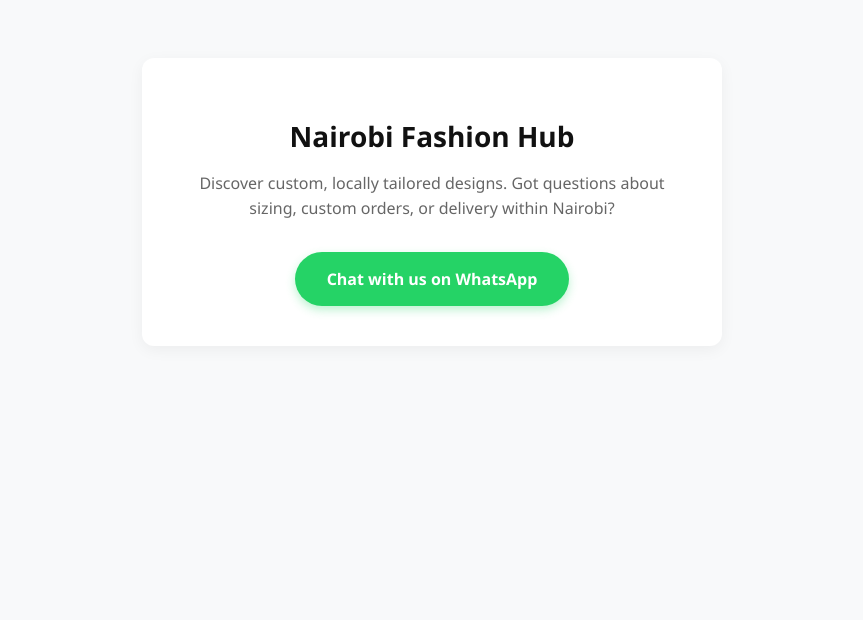
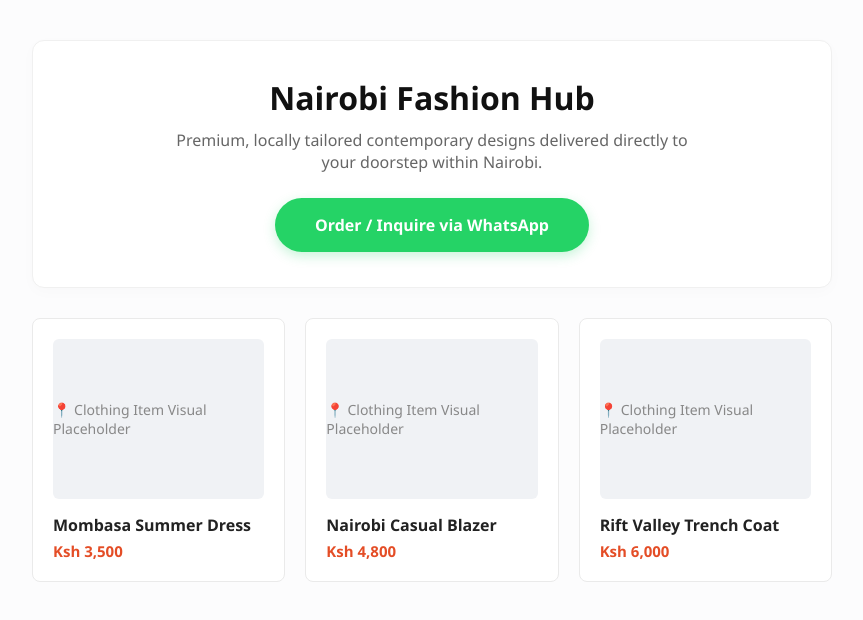
Before and after one commit to Linda-Nyakasi/Kenya-digital-marketing-analytics, a plain HTML site: page Index.html in a window 1280 px wide. Shown: the whole page, without its empty margins (208-1071 px from the left). Drawn offline with Linux system fonts and the light colour scheme.

Commit message:
Update Index.html

```diff
--- a/Index.html
+++ b/Index.html
@@ -15,22 +15,52 @@
     <meta name="viewport" content="width=device-width, initial-scale=1.0">
     <title>Nairobi Fashion Hub | Premium Local Wear</title>
     <style>
-        body { font-family: 'Segoe UI', Tahoma, Geneva, Verdana, sans-serif; text-align: center; padding: 50px 20px; background-color: #f8f9fa; color: #333; }
-        .container { max-width: 500px; margin: auto; background: white; padding: 40px; border-radius: 12px; box-shadow: 0 4px 15px rgba(0,0,0,0.05); }
-        h1 { color: #111; font-size: 28px; margin-bottom: 10px; }
-        p { color: #666; font-size: 16px; line-height: 1.6; margin-bottom: 30px; }
-        .whatsapp-btn { display: inline-block; padding: 16px 32px; background-color: #25D366; color: white; text-decoration: none; font-weight: bold; border-radius: 30px; font-size: 16px; transition: background 0.3s ease; box-shadow: 0 4px 10px rgba(37, 211, 102, 0.3); }
+        body { font-family: 'Segoe UI', Tahoma, Geneva, Verdana, sans-serif; padding: 40px 20px; background-color: #fcfcfd; color: #333; margin: 0; }
+        .container { max-width: 800px; margin: auto; text-align: center; }
+        .header-card { background: white; padding: 35px; border-radius: 12px; box-shadow: 0 4px 15px rgba(0,0,0,0.02); margin-bottom: 30px; border: 1px solid #f0f0f0; }
+        h1 { color: #111; font-size: 32px; margin: 0 0 10px 0; font-weight: 700; }
+        .subtitle { color: #666; font-size: 16px; max-width: 550px; margin: 0 auto 25px auto; line-line-height: 1.6; }
+
+        /* Product Grid Styling */
+        .product-grid { display: grid; grid-template-columns: repeat(auto-fit, minmax(220px, 1fr)); gap: 20px; margin-bottom: 40px; }
+        .product-card { background: white; border: 1px solid #eaeaea; border-radius: 8px; padding: 20px; text-align: left; transition: transform 0.2s ease; }
+        .product-card:hover { transform: translateY(-3px); box-shadow: 0 6px 12px rgba(0,0,0,0.04); }
+        .product-thumb { width: 100%; height: 160px; background-color: #f0f2f5; border-radius: 6px; display: flex; align-items: center; justify-content: center; color: #888; font-size: 14px; margin-bottom: 15px; font-weight: 500; }
+        .product-title { font-size: 16px; font-weight: 600; margin: 0 0 5px 0; color: #222; }
+        .product-price { color: #e44d26; font-weight: 700; font-size: 15px; margin: 0; }
+
+        .whatsapp-btn { display: inline-block; padding: 16px 40px; background-color: #25D366; color: white; text-decoration: none; font-weight: bold; border-radius: 30px; font-size: 16px; transition: background 0.3s ease; box-shadow: 0 4px 12px rgba(37, 211, 102, 0.25); }
         .whatsapp-btn:hover { background-color: #128C7E; }
     </style>
 </head>
 <body>
     <div class="container">
-        <h1>Nairobi Fashion Hub</h1>
-        <p>Discover custom, locally tailored designs. Got questions about sizing, custom orders, or delivery within Nairobi?</p>
+        <div class="header-card">
+            <h1>Nairobi Fashion Hub</h1>
+            <p class="subtitle">Premium, locally tailored contemporary designs delivered directly to your doorstep within Nairobi.</p>
+            <a href="https://wa.me/254799023508?text=Hi!%20I%20am%20inquiring%20about%20your%20designs%20from%20Social%20Media." class="whatsapp-btn" id="whatsapp-conversion-link">
+                Order / Inquire via WhatsApp
+            </a>
+        </div>
 
-        <a href="https://wa.me/254799026508?text=Hi!%20I%20am%20inquiring%20about%20your%20designs%20from%20Social%20Media." class="whatsapp-btn" id="whatsapp-conversion-link">
-            Chat with us on WhatsApp
-        </a>
+        <!-- Fictional Product Showcase to trigger scroll engagement analytics -->
+        <div class="product-grid">
+            <div class="product-card">
+                <div class="product-thumb">📍 Clothing Item Visual Placeholder</div>
+                <p class="product-title">Mombasa Summer Dress</p>
+                <p class="product-price">Ksh 3,500</p>
+            </div>
+            <div class="product-card">
+                <div class="product-thumb">📍 Clothing Item Visual Placeholder</div>
+                <p class="product-title">Nairobi Casual Blazer</p>
+                <p class="product-price">Ksh 4,800</p>
+            </div>
+            <div class="product-card">
+                <div class="product-thumb">📍 Clothing Item Visual Placeholder</div>
+                <p class="product-title">Rift Valley Trench Coat</p>
+                <p class="product-price">Ksh 6,000</p>
+            </div>
+        </div>
     </div>
 </body>
 </html>
```
